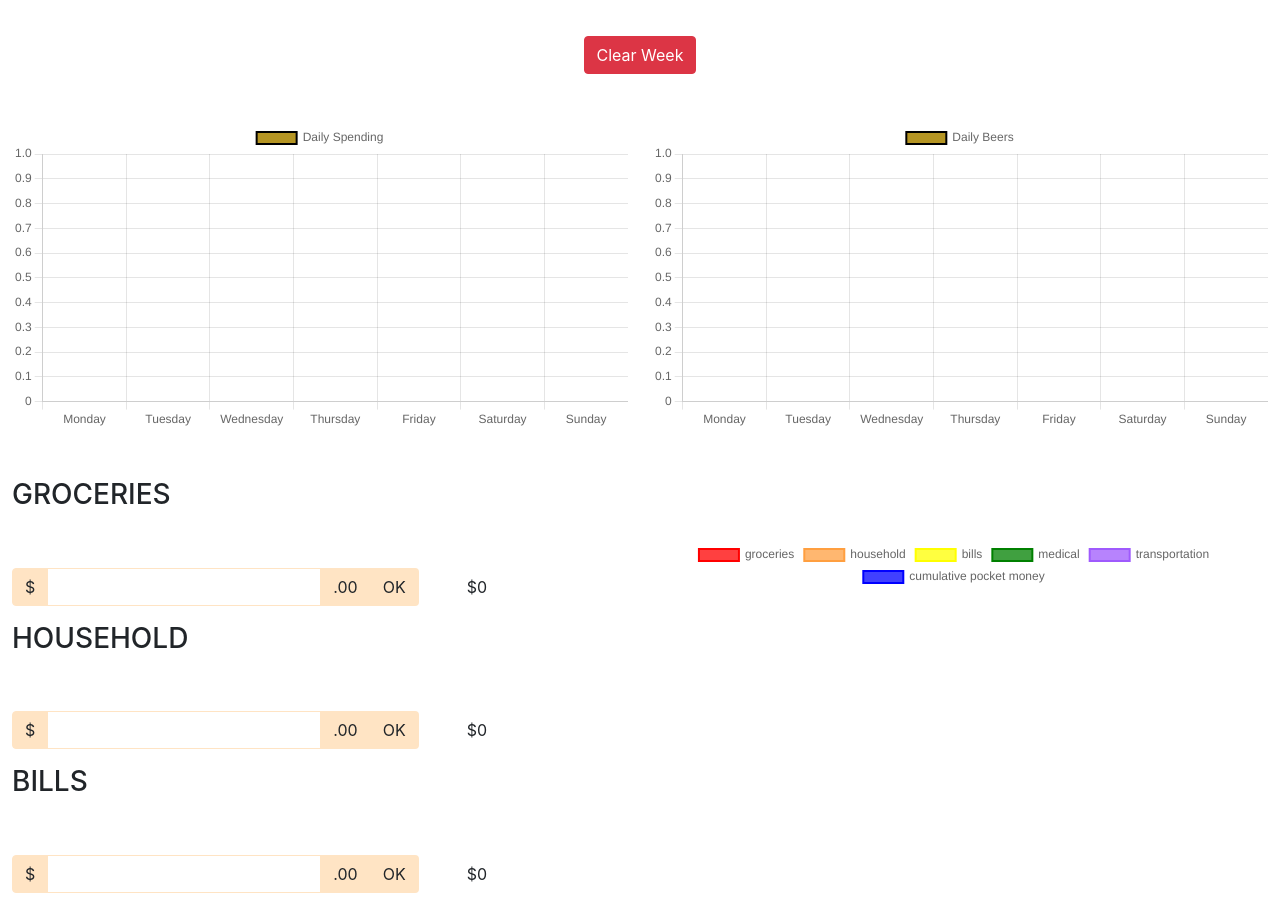
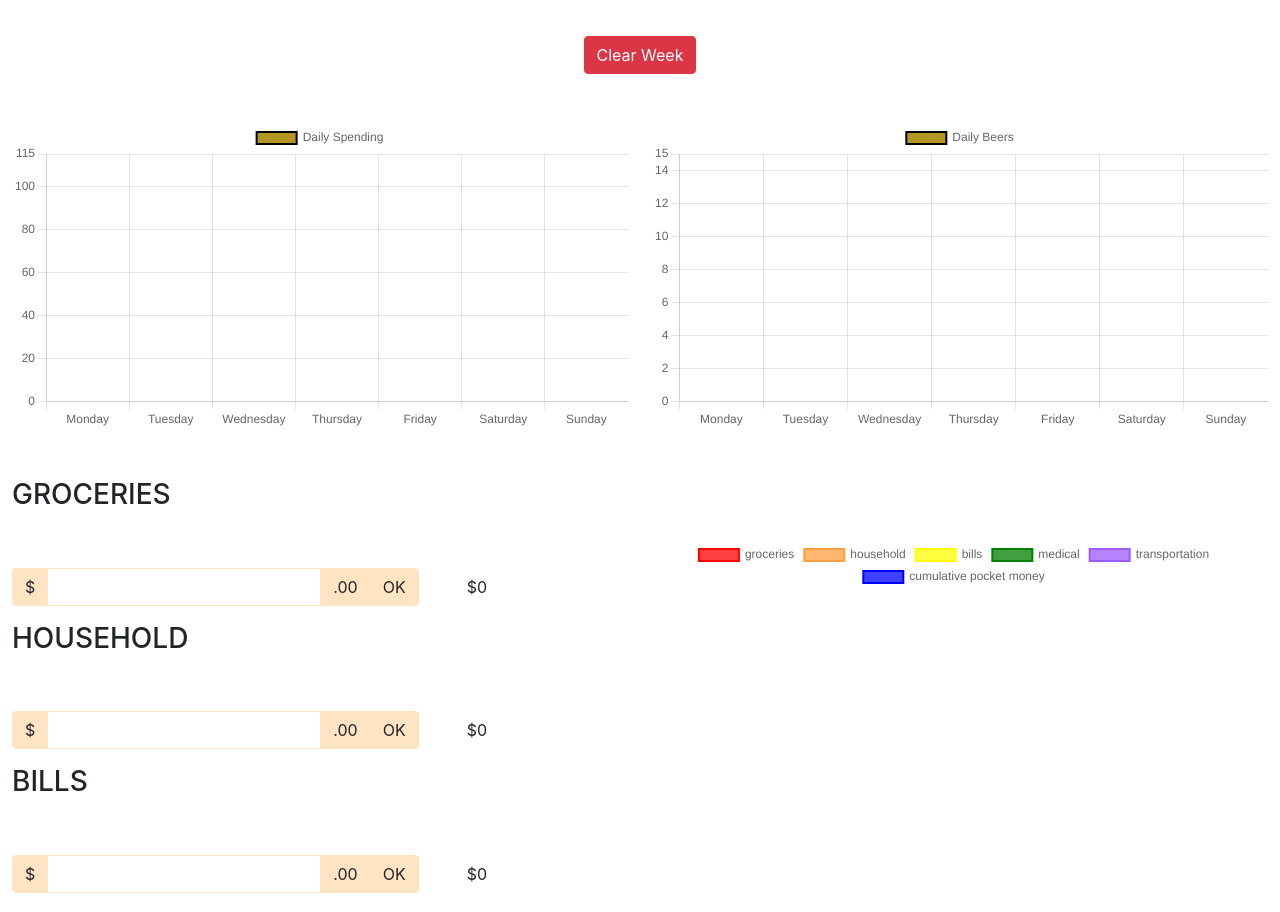
Before and after one commit to CatLibWilk/daily_details, a React (Create React App) app: page / in a window 1280 px wide. Shown: the part 900-1812 px from the top of the page. Built offline with nearby package versions, Linux system fonts and the light colour scheme; no server answers; the database is empty.

Commit message:
fixed scale daily charts

```diff
--- a/src/App.js
+++ b/src/App.js
@@ -354,7 +354,7 @@ class App extends React.Component{
                   this.state.days_of_week.saturday.money,
                   this.state.days_of_week.sunday.money,
                 ]
-              } title={"Daily Spending"} />
+              } title={"Daily Spending"} max_y={ 115 }/>
               <WeekChart daily_data_array={
                 [
                   this.state.days_of_week.monday.beers,
@@ -365,7 +365,7 @@ class App extends React.Component{
                   this.state.days_of_week.saturday.beers,
                   this.state.days_of_week.sunday.beers,
                 ]
-              } title={"Daily Beers"} />
+              } title={"Daily Beers"} max_y={ 15 }/>
             </div>
           </div>
           <div id="monthly-expenses-row" >
--- a/src/components/WeekChart.jsx
+++ b/src/components/WeekChart.jsx
@@ -19,7 +19,7 @@ ChartJS.register(
   Legend
 );
 
-function WeekChart({daily_data_array, title}){
+function WeekChart({daily_data_array, title, max_y}){
 
   const data = {
     labels: [
@@ -58,7 +58,13 @@ function WeekChart({daily_data_array, title}){
             display:false,
             position:'right'
           },
-          maintainAspectRatio: true
+          maintainAspectRatio: true,
+          scales: {
+            yAxis: {
+              min: 0,
+              max: max_y,
+            }
+          },
         }}
       />
     </div>
```
